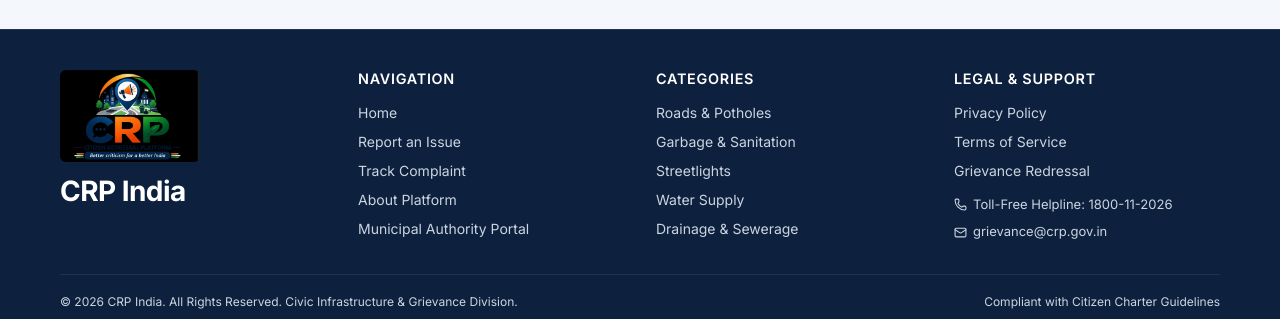
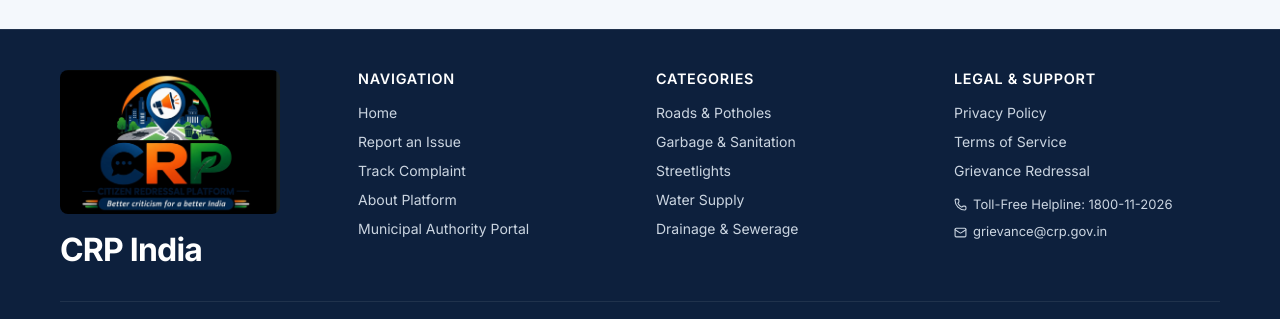
Before and after one commit to amankr28819-prog/CRP---India-NEW, a React (Vite) app in the folder frontend/: page /report/drainage in a window 1280 px wide. Shown: the part 1377-1696 px from the top of the page. Built offline with nearby package versions, Linux system fonts and the light colour scheme; no server answers.

Commit message:
Enhance footer branding: enlarge CRP logo to 220px, stack CRP India heading below with noticeable gap

```diff
--- a/frontend/src/components/Footer.jsx
+++ b/frontend/src/components/Footer.jsx
@@ -9,16 +9,16 @@
       <div className="container">
         <div style={{ display: 'grid', gridTemplateColumns: 'repeat(auto-fit, minmax(220px, 1fr))', gap: '32px', marginBottom: '32px', alignItems: 'start' }}>
           {/* Section 1: CRP India Branding */}
-          <div style={{ display: 'flex', alignItems: 'center', gap: '14px', flexWrap: 'wrap' }}>
+          <div style={{ display: 'flex', flexDirection: 'column', alignItems: 'flex-start', gap: '18px' }}>
             <img
               src={crpLogo}
               alt="CRP India Logo"
               style={{
-                width: '140px',
+                width: '220px',
                 maxWidth: '100%',
                 height: 'auto',
                 objectFit: 'contain',
-                borderRadius: '6px',
+                borderRadius: '8px',
                 display: 'block'
               }}
             />
@@ -26,9 +26,9 @@
               style={{
                 fontWeight: 800,
                 color: 'var(--text-footer-heading)',
-                fontSize: '1.75rem',
-                letterSpacing: '-0.02em',
-                lineHeight: 1.1
+                fontSize: '2rem',
+                letterSpacing: '-0.025em',
+                lineHeight: 1.15
               }}
             >
               CRP India
```
